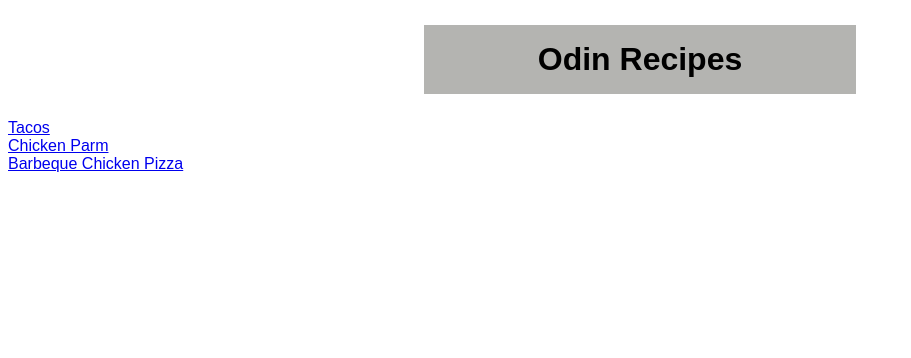
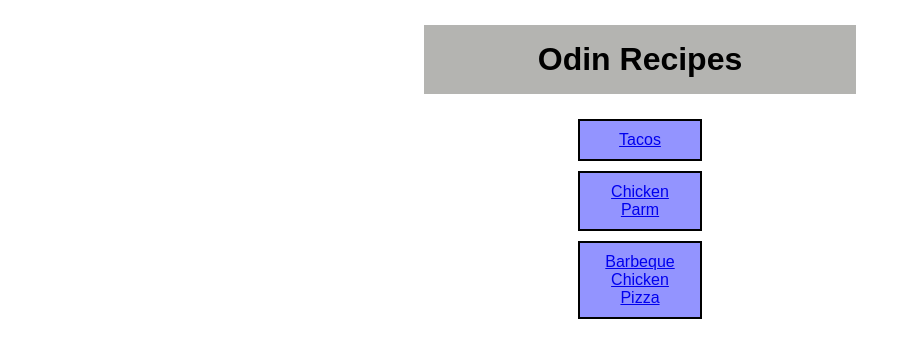
Before and after one commit to khattenbach/odin-recipes, a plain HTML site: page index.html in a window 1280 px wide. Shown: the whole page, without its empty margins (0-911 px from the left). Drawn offline with Linux system fonts and the light colour scheme.

Commit message:
Style navigation links.
Create new buttons for each of the navigation links. Add in styling and correct spacing.

```diff
--- a/style.css
+++ b/style.css
@@ -9,3 +9,14 @@ h1 {
     margin: 25px auto;
     padding: 16px;
 }
+
+.button-home, .button-tacos,
+.button-chicken-parm, .button-bbq-chicken-pizza {
+    background-color: rgb(147, 148, 255);
+    border: black 2px solid;
+    border-color: black;
+    text-align: center;
+    padding: 10px;
+    width: 100px;
+    margin: 10px auto;
+}
```
